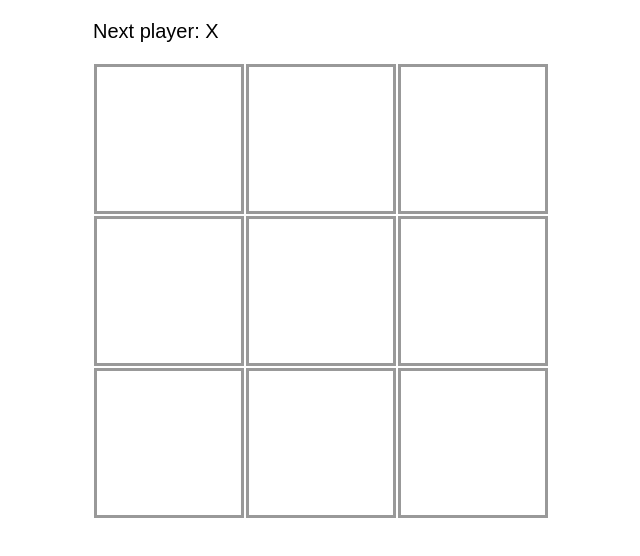
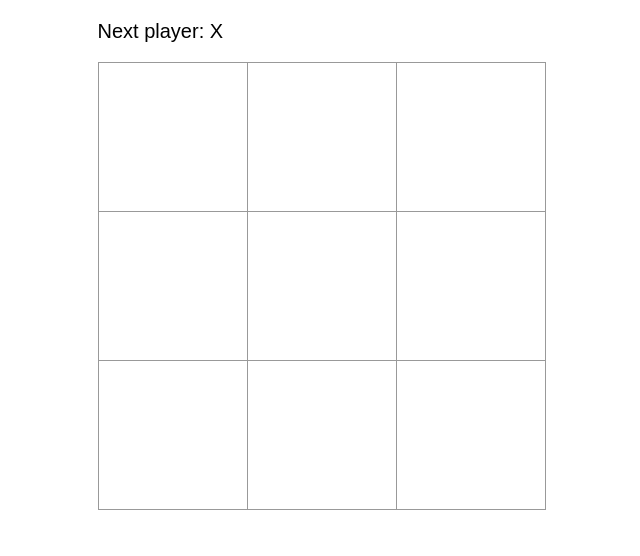
Before and after one commit to moathdlaimi/tictactoe_react, a React (Create React App) app: page / in a window 1280 px wide. Shown: the top 556 px of the page, without its empty margins (294-934 px from the left). Built offline with nearby package versions, Linux system fonts and the light colour scheme.

Commit message:
fixed floating squares when clicked

```diff
--- a/src/index.css
+++ b/src/index.css
@@ -20,13 +20,17 @@ ul {
 
 .square {
   background: #fff;
-  border: 3px solid #999;
+  border: 1.5px solid #999;
+  float: left;
   font-size: 24px;
   font-weight: bold;
   line-height: 34px;
+  height: 150px;
+  margin-right: -1px;
+  margin-top: -1px;
+  padding: 0;
+  text-align: center;
   width: 150px;
-  height: 150px;
-  margin: 1px;
 }
 
 .square:focus {
@@ -40,8 +44,6 @@ ul {
 .game {
   display: flex;
   flex-direction: row;
-  /* border: 3px solid green;
-  padding: 10px; */
   justify-content: center;
 }
 
```
